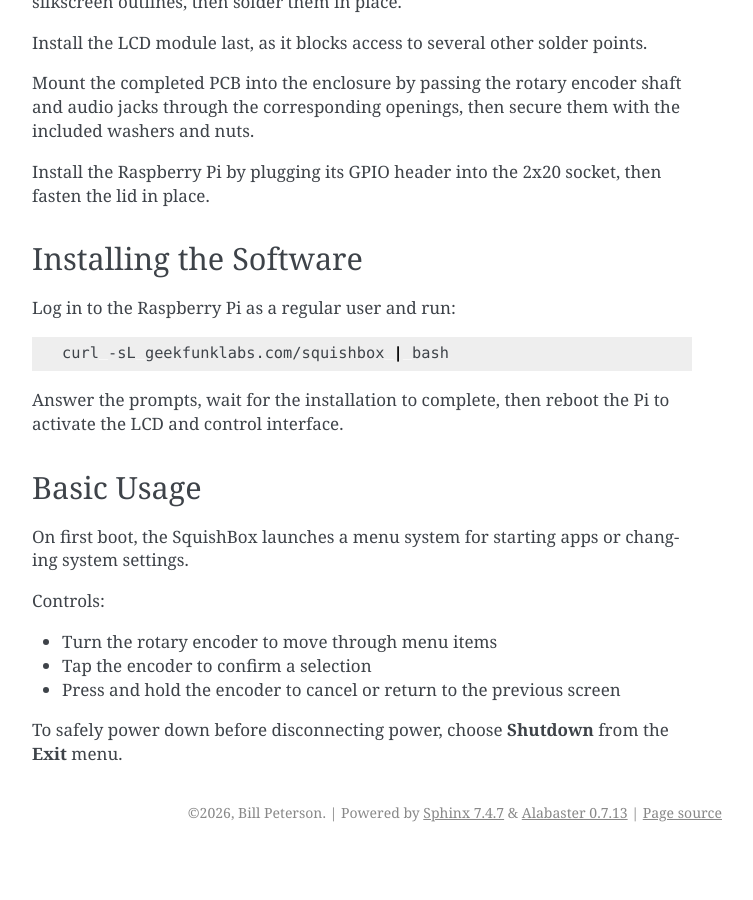
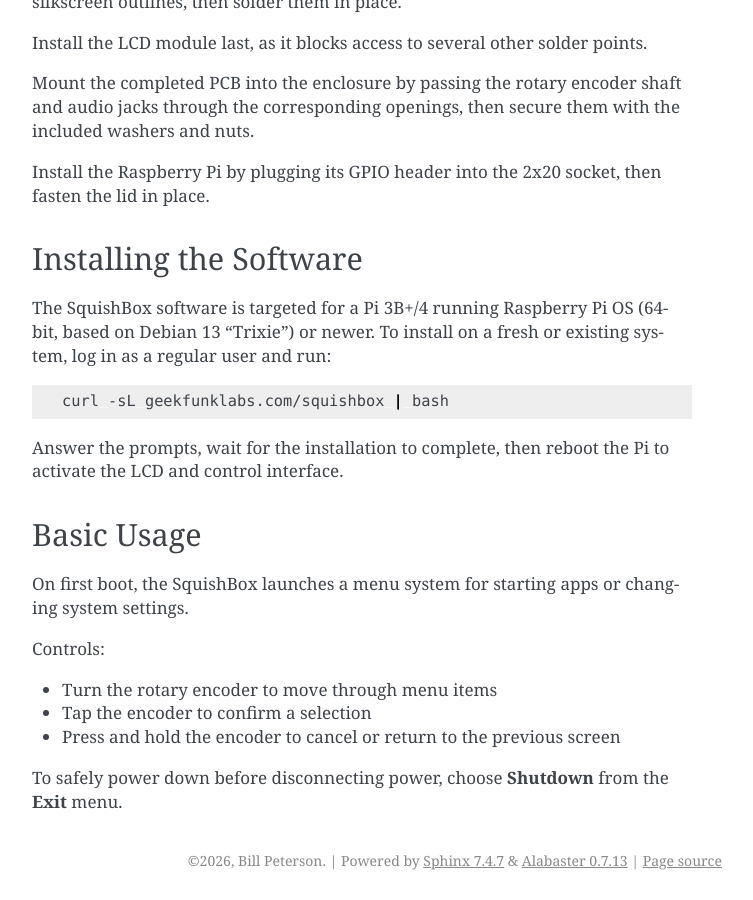
Before and after one commit to GeekFunkLabs/squishbox, a Sphinx documentation site: the page built from docs/quickstart.rst, in a window 1280 px wide and 900 px high, scrolled down 1014 px. Shown: the whole window, without its empty margins (388-1141 px from the left). Built offline with Sphinx 7.4.7, drawn with Linux system fonts in a browser that asks for light colours; before the commit the page ends 1866 px from its top, so only the background shows below that.

Commit message:
simplify installer path

```diff
--- a/docs/quickstart.rst
+++ b/docs/quickstart.rst
@@ -56,7 +56,9 @@
 Installing the Software
 -----------------------
 
-Log in to the Raspberry Pi as a regular user and run:
+The SquishBox software is targeted for a Pi 3B+/4 running Raspberry Pi OS
+(64-bit, based on Debian 13 "Trixie") or newer.
+To install on a fresh or existing system, log in as a regular user and run:
 
 .. code-block:: bash
 
```
Also changed, not shown: README.md (+2 -1 lines), 3 other files.
